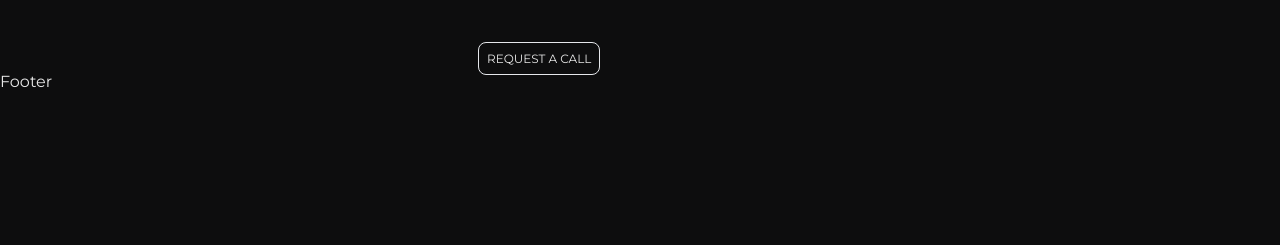
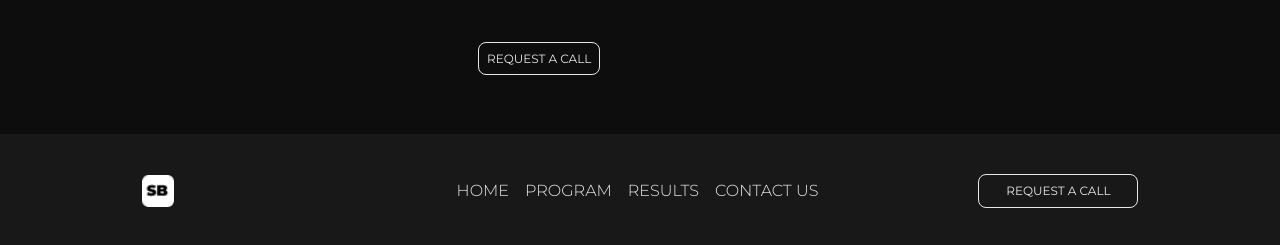
Before and after one commit to felpfsf/sb-fitness-app-lading, a React (Vite) app: page / in a window 1280 px wide. Shown: the part 3270-3515 px from the top of the page. Before the commit the page ends 3364 px from the top, so only its background shows below. Built offline with nearby package versions, Linux system fonts and the light colour scheme.

Commit message:
footer section ready

```diff
--- a/src/components/footer/Footer.jsx
+++ b/src/components/footer/Footer.jsx
@@ -1,8 +1,20 @@
 const Footer = () => {
-  return(
-    <div>
-      Footer
-    </div>
+  return (
+    <section className="w-full mt-16 py-4 lg:py-10 bg-sbPallet-cardBg flex items-center justify-around">
+      <a href="#home">
+        <img className='w-8 h-8' src="/assets/SB-logo.png" alt="SB logo" />
+      </a>
+      {/* Footer Nav */}
+      <nav className='flex flex-col lg:flex-row items-center gap-4 lg:gap-40'>
+        <ul className='text-center uppercase flex flex-col lg:flex-row gap-4'>
+          <li className='text-base font-light md:pb-0'><a className='hover:text-sbPallet-hover hover:underline underline-offset-8' href="#">Home</a></li>
+          <li className='text-base font-light md:pb-0'><a className='hover:text-sbPallet-hover hover:underline underline-offset-8' href="#about">Program</a></li>
+          <li className='text-base font-light md:pb-0'><a className='hover:text-sbPallet-hover hover:underline underline-offset-8' href="#results">Results</a></li>
+          <li className='text-base font-light md:pb-0'><a className='hover:text-sbPallet-hover hover:underline underline-offset-8' href="#contact">Contact Us</a></li>
+        </ul>
+        <a className='hidden lg:block w-40 p-2 text-xs text-center uppercase border rounded-lg hover:font-bold hover:bg-sbPallet-accent hover:border-sbPallet-accent ease-in-out duration-200' href="#">Request a call</a>
+      </nav>
+    </section>
   )
 }
 
--- a/src/components/navbar/Navbar.jsx
+++ b/src/components/navbar/Navbar.jsx
@@ -14,10 +14,10 @@ const Navbar = () => {
       {/* Menu Tablet / Desktop */}
       <nav className='hidden xl:w-full lg:flex justify-center'>
         <ul className='text-center uppercase flex gap-8'>
-          <li className='text-base font-bold pb-8 md:pb-0'><a className='hover:underline underline-offset-8' href="#" onClick={() => setOpenMenu(false)}>Home</a></li>
-          <li className='text-base font-bold pb-8 md:pb-0'><a className='hover:underline underline-offset-8' href="#about" onClick={() => setOpenMenu(false)}>Program</a></li>
-          <li className='text-base font-bold pb-8 md:pb-0'><a className='hover:underline underline-offset-8' href="#results" onClick={() => setOpenMenu(false)}>Results</a></li>
-          <li className='text-base font-bold pb-8 md:pb-0'><a className='hover:underline underline-offset-8' href="#contact" onClick={() => setOpenMenu(false)}>Contact Us</a></li>
+          <li className='text-base font-bold pb-8 md:pb-0'><a className='hover:underline underline-offset-8' href="#">Home</a></li>
+          <li className='text-base font-bold pb-8 md:pb-0'><a className='hover:underline underline-offset-8' href="#about">Program</a></li>
+          <li className='text-base font-bold pb-8 md:pb-0'><a className='hover:underline underline-offset-8' href="#results">Results</a></li>
+          <li className='text-base font-bold pb-8 md:pb-0'><a className='hover:underline underline-offset-8' href="#contact">Contact Us</a></li>
         </ul>
       </nav>
       <a className='hidden lg:block w-40 p-2 text-xs text-center uppercase border rounded-lg hover:font-bold hover:bg-sbPallet-accent hover:border-sbPallet-accent ease-in-out duration-200' href="#">Request a call</a>
```
